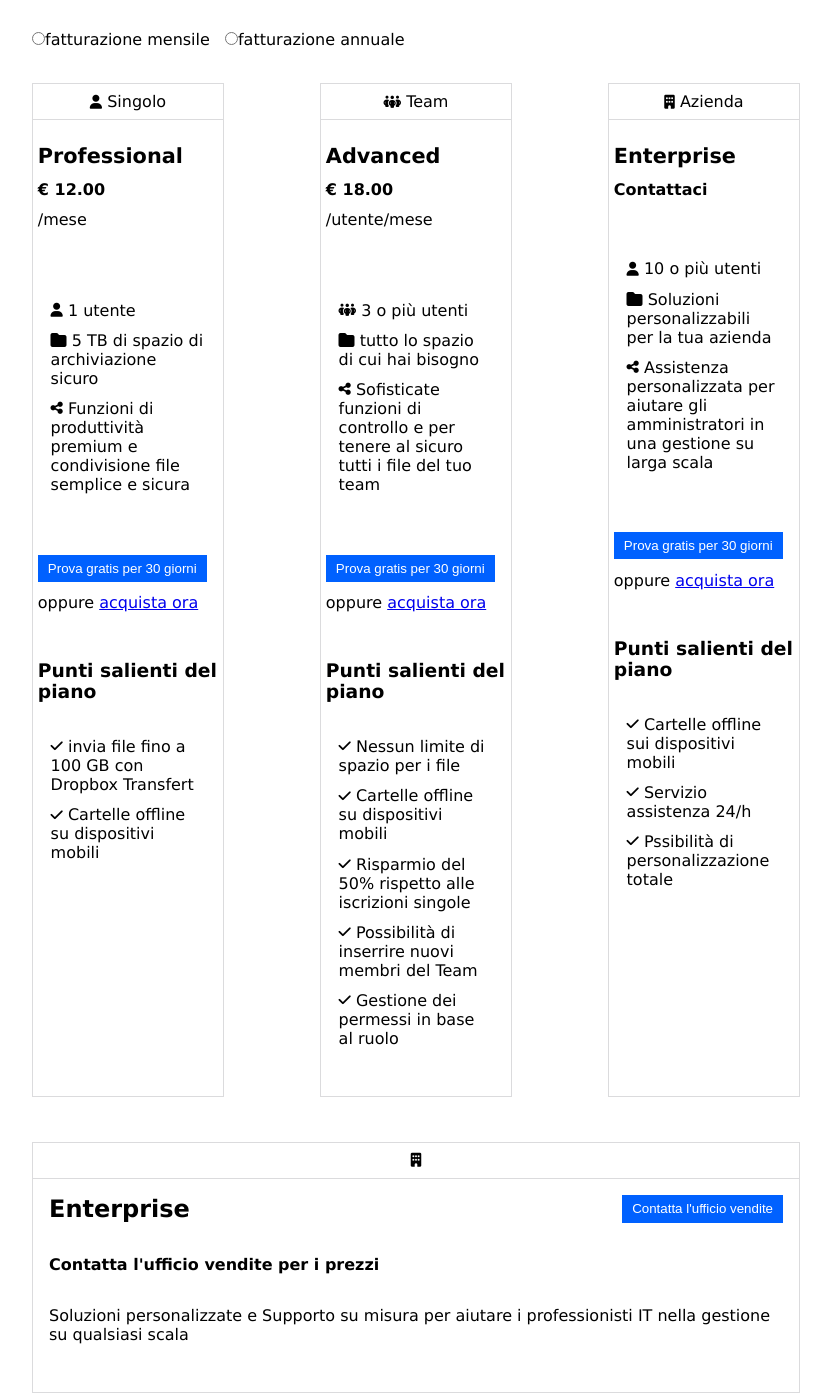
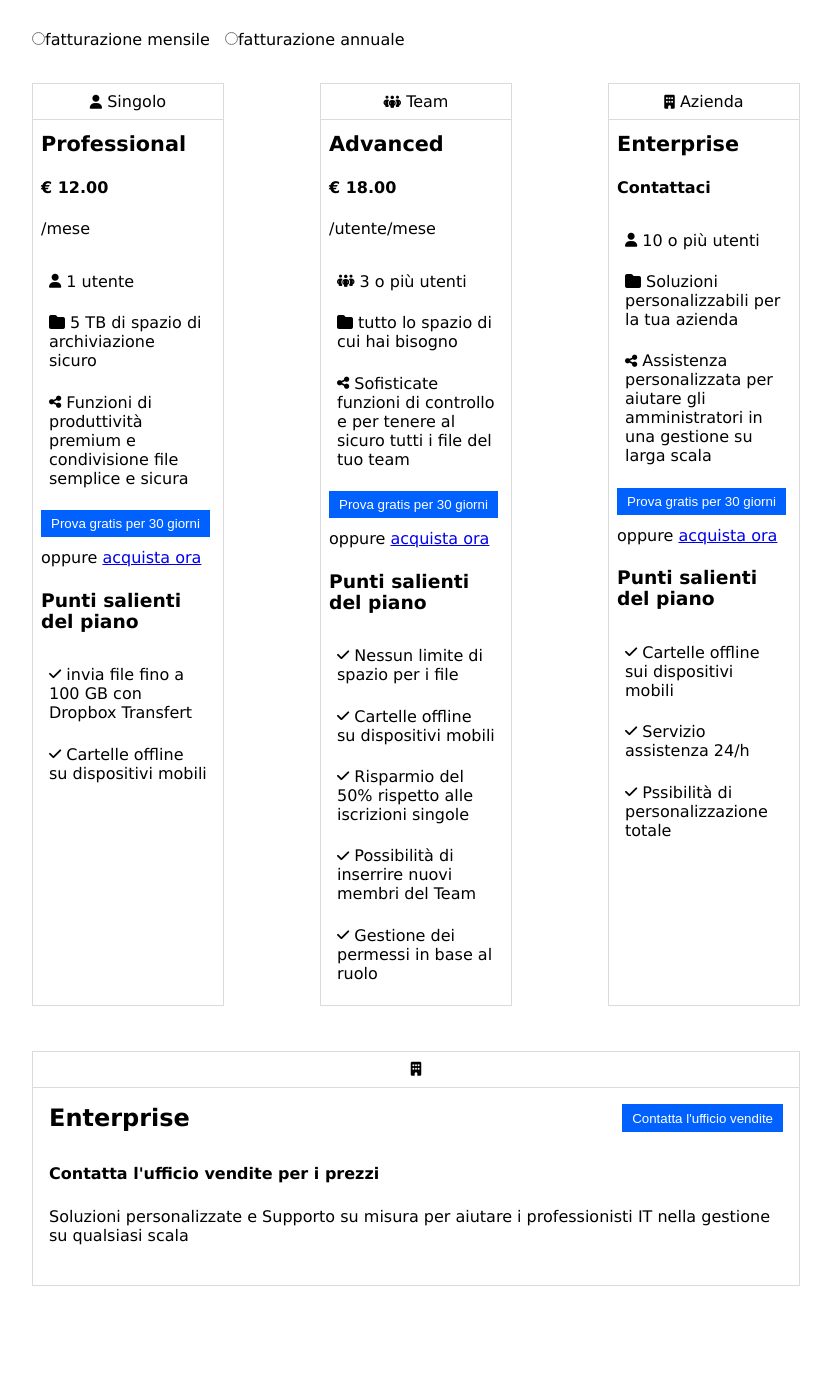
Before and after one commit to EligioBiasi/htmlcss-dropbox, a plain HTML site: page index.html in a window 1280 px wide. Shown: the part 680-2073 px from the top of the page, without its empty margins (224-1055 px from the left). After the commit the page ends 1966 px from the top, so only its background shows below. Drawn offline with Linux system fonts and the light colour scheme.

Commit message:
column order attempt failed

```diff
--- a/index.html
+++ b/index.html
@@ -71,7 +71,7 @@
                     <div>
                       <div class="column-order">
                         <h2>Professional</h2>
-                        <strong><p>€ 12.00</p></strong>
+                        <p><strong>€ 12.00</strong></p>
                         <p>/mese</p>
                       </div>
 
@@ -107,7 +107,7 @@
                     <div>
                         <div class="column-order">
                           <h2>Advanced</h2>
-                          <strong><p>€ 18.00</p></strong>
+                          <p><strong>€ 18.00</strong></p>
                           <p>/utente/mese</p>
                         </div>
 
@@ -145,7 +145,7 @@
                     <div>
                         <div class="column-order">
                           <h2>Enterprise</h2>
-                          <strong><p>Contattaci</p></strong>
+                          <p><strong>Contattaci</strong></p>
                         </div>
 
                         <div class="column-order">
@@ -193,6 +193,15 @@
                 </div>
             </div>
         </section>
+
+        <section class="container-main">
+            <div>
+
+            </div>
+
+
+        </section>
+
     </main>
 
 
--- a/style.css
+++ b/style.css
@@ -59,7 +59,7 @@
 }
 
 .column-order{
-    padding: 0.8rem 0.3rem;
+
 }
 
 .column-icon{
@@ -71,6 +71,7 @@
 .container-column{
     justify-content: space-between;
 }
+
 
 .wide-column{
     padding: 1rem;
@@ -125,7 +126,7 @@
 div.column-order>*,
 div.column-order ul>*
 {
-    margin:0.7rem 0;
+    padding:0.7rem 0.5rem;
 }
 
 div.column-order h2{
@@ -137,5 +138,5 @@
 }
 
 div.wide-column p{
-    margin-bottom: 2rem;
+    margin-bottom: 1.5rem;
 }
```
